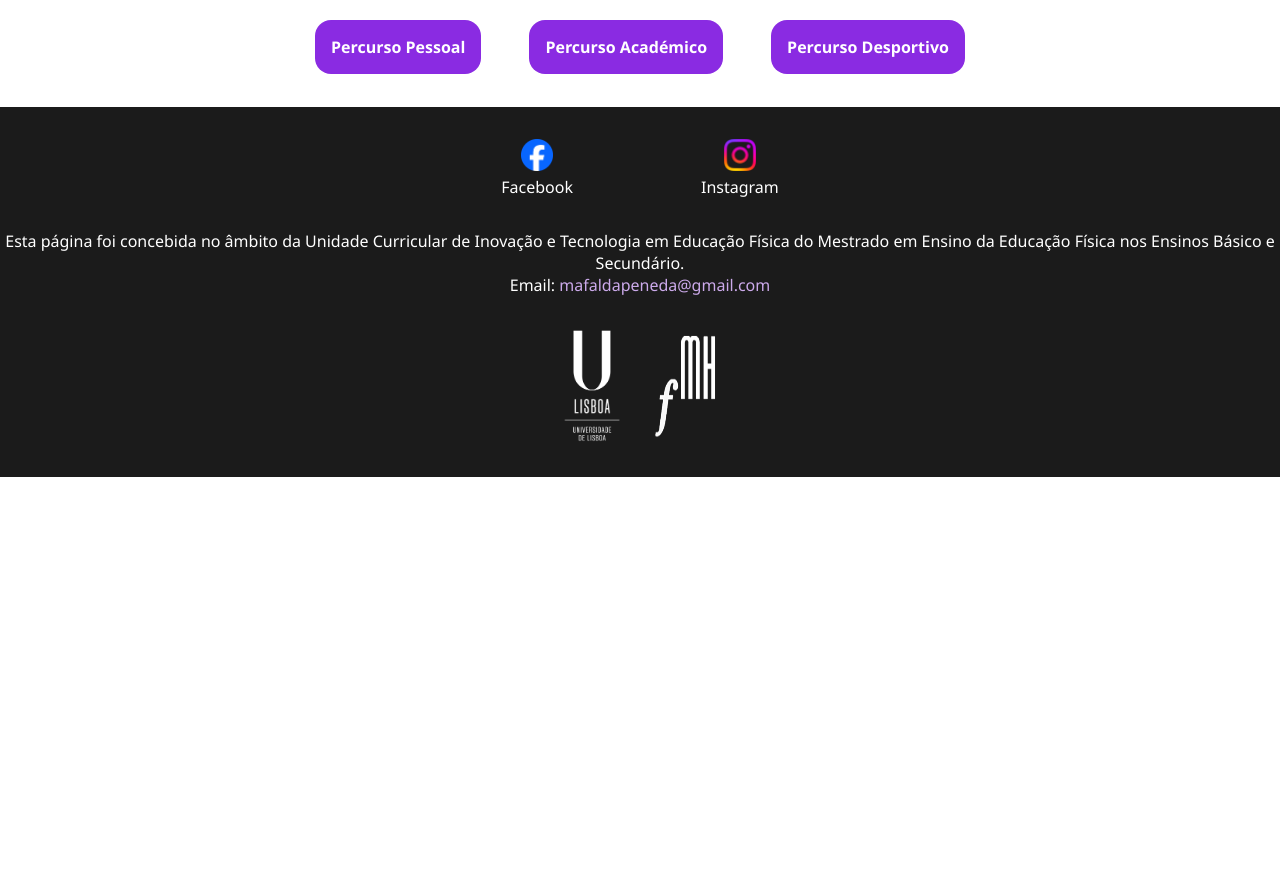
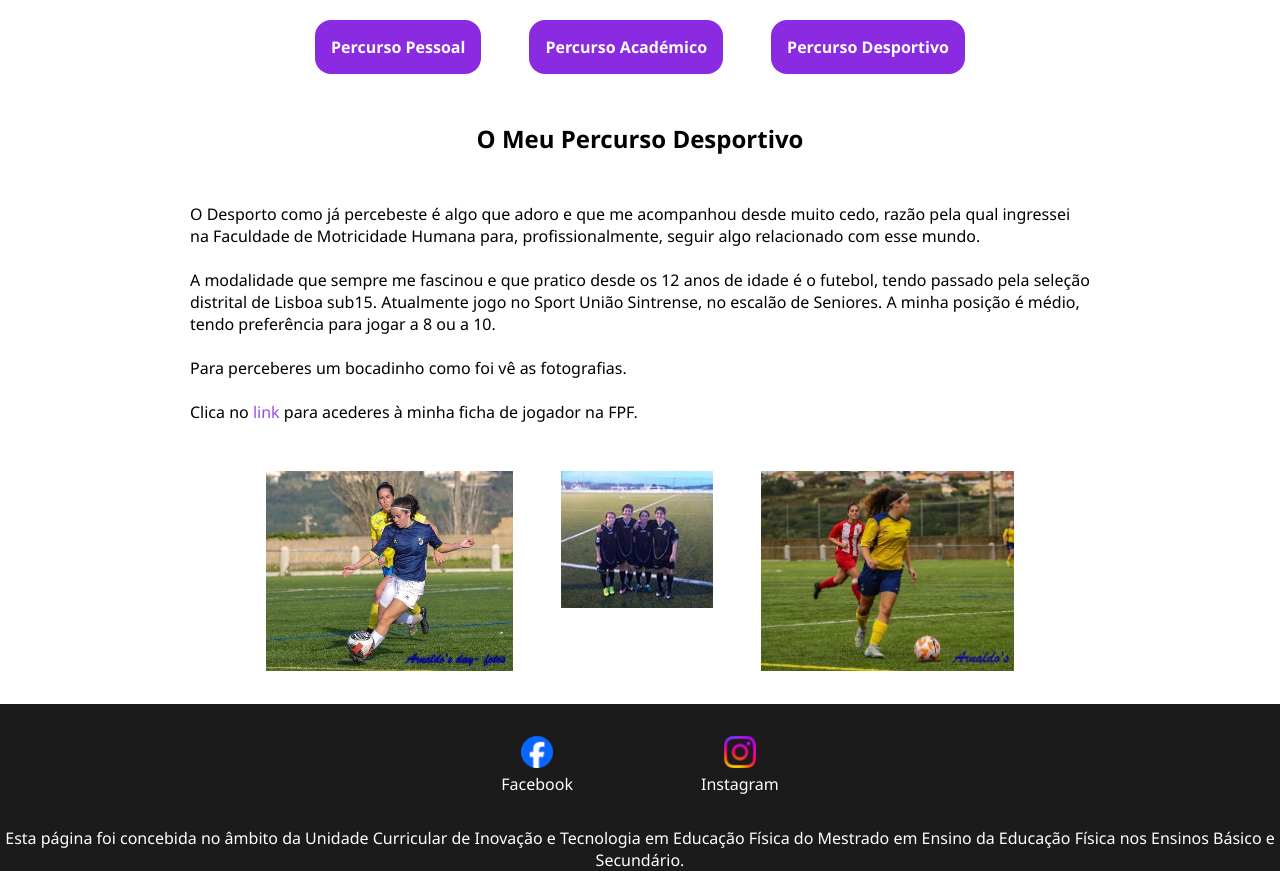
Before and after one commit to PedroCarreiras/site-mafalda-peneda, a plain HTML site: page sports.html in a window 1280 px wide. Shown: the part 400-1271 px from the top of the page. Before the commit the page ends 877 px from the top, so only its background shows below. Drawn offline with Linux system fonts and the light colour scheme.

Commit message:
complete secondary pages

```diff
--- a/sports.html
+++ b/sports.html
@@ -19,6 +19,23 @@
                 <a href="sports.html" class="home-link">Percurso Desportivo</a>
             </nav>
 
+            <h2>O Meu Percurso Desportivo</h2>
+
+            <div>
+                <p>O Desporto como já percebeste é algo que adoro e que me acompanhou desde muito cedo, razão pela qual ingressei na Faculdade de Motricidade Humana para, profissionalmente, seguir algo relacionado com esse mundo.</p>
+                <br>
+                <p>A modalidade que sempre me fascinou e que pratico desde os 12 anos de idade é o futebol, tendo passado pela seleção distrital de Lisboa sub15. Atualmente jogo no Sport União Sintrense, no escalão de Seniores. A minha posição é médio, tendo preferência para jogar a 8 ou a 10.</p>
+                <br>
+                <p>Para perceberes um bocadinho como foi vê as fotografias.</p>
+                <br>
+                <p>Clica no <a href="https://www.fpf.pt/pt/Jogadores/Ficha-de-Jogador/playerId/952820" class="highlight-dark">link</a> para acederes à minha ficha de jogador na FPF.</p>
+            </div>
+
+            <div class="sport-photos">
+                <img src="assets/Sports/Picture12.jpg">
+                <img src="assets/Sports/Picture13.jpg" width="152" height="137">
+                <img src="assets/Sports/Picture14.jpg">
+            </div>
         </main>
 
         <footer>
--- a/style.css
+++ b/style.css
@@ -142,6 +142,24 @@ th, td {
     padding: 1em 2em;
 }
 
+.academic-photos, .sport-photos {
+    display: flex;
+    flex-wrap: wrap;
+    gap: 3em;
+    justify-items: center;
+    justify-content: center;
+}
+
+.academic-photos img {
+    max-height: 300px;
+    max-width: 100dvw;
+}
+
+.sport-photos img {
+    max-height: 200px;
+    max-width: 100dvw;
+}
+
 footer {
     border-top: 1px solid white;
     padding: 2em 0;
@@ -165,6 +183,10 @@ footer {
     color: rgb(204, 170, 235);
 }
 
+.highlight-dark {
+    color: rgb(153, 76, 224);
+}
+
 #unis {
     display: flex;
     column-gap: 2em;
```
Also changed, not shown: academic.html (+20 -0 lines), assets/Academic/Picture10.jpg (added), assets/Academic/Picture11.jpg (added), assets/Academic/Picture6.jpg (added), assets/Academic/Picture7.jpg (added), assets/Academic/Picture8.jpg (added), assets/Academic/Picture9.jpg (added), assets/Sports/Picture12.jpg (added), assets/Sports/Picture13.jpg (added), assets/Sports/Picture14.jpg (added).
